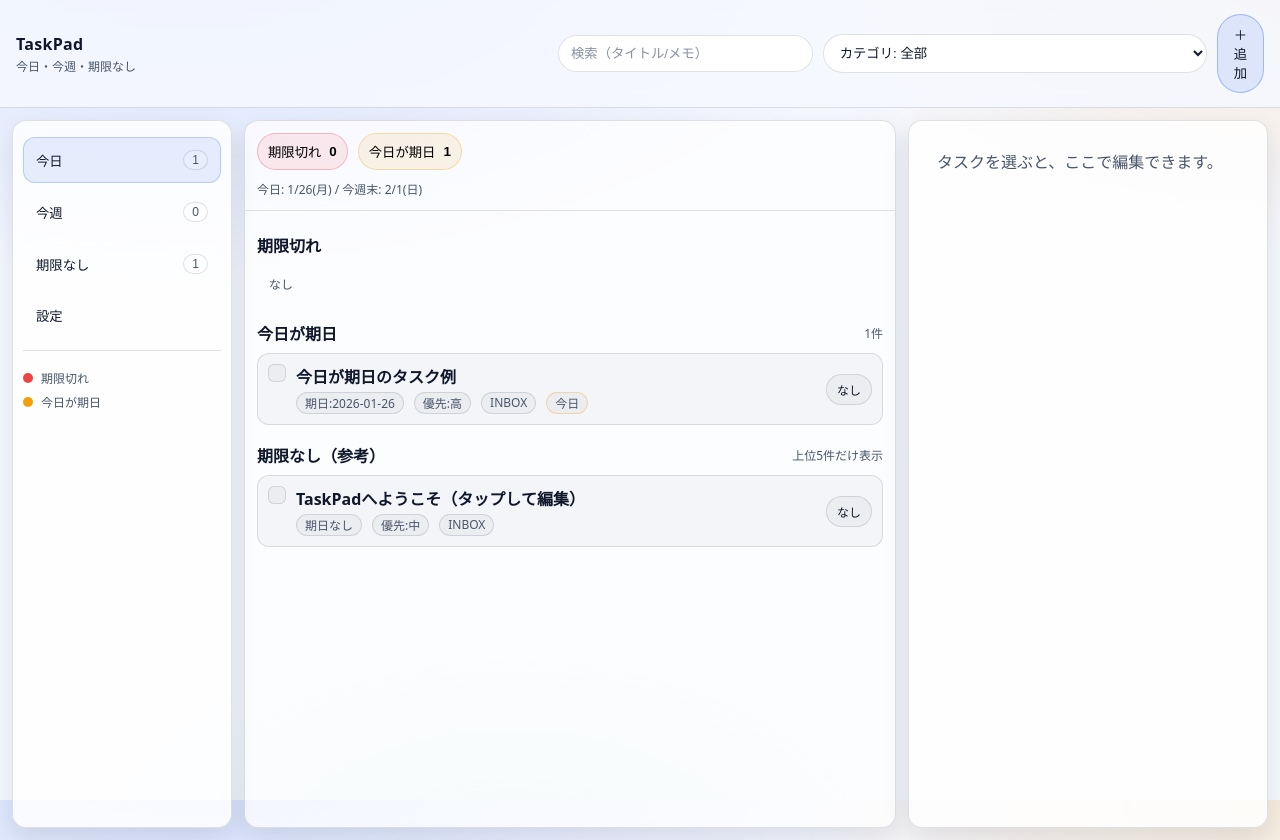
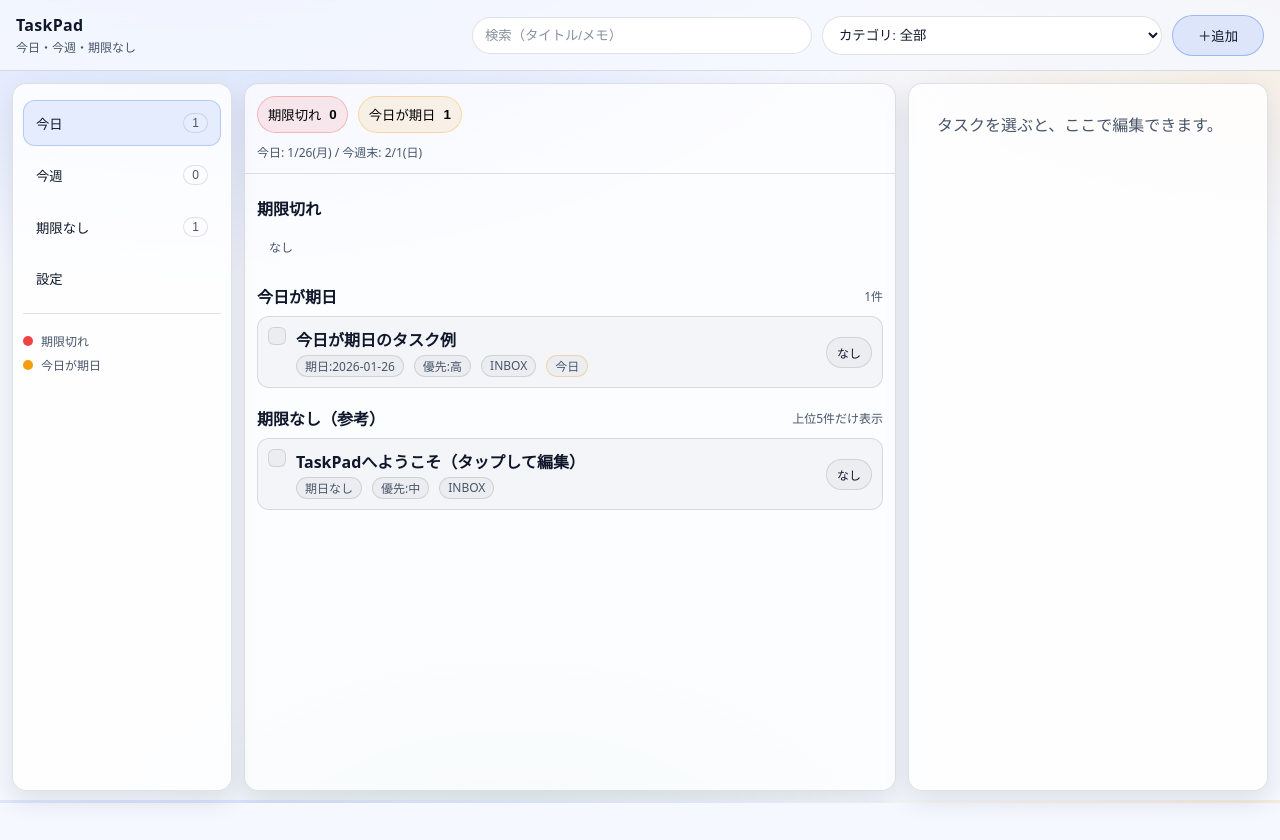
Before and after one commit to hitoshihirai07-hash/taskpad, a plain HTML site: page public/index.html in a window 1280 px wide. After the commit the page ends 803 px from the top, so only its background shows below. Drawn offline with Linux system fonts and the light colour scheme.

Commit message:
Add files via upload

```diff
--- a/public/styles.css
+++ b/public/styles.css
@@ -40,9 +40,11 @@ body{
 .brand__title{font-weight:800; letter-spacing:.3px}
 .brand__sub{font-size:12px; color:var(--muted); margin-top:2px}
 
-.topbar__actions{display:flex; gap:10px; align-items:center}
+.topbar__actions{display:flex; gap:10px; align-items:center; flex-wrap:nowrap; min-width:0}
 .search{
   width:min(38vw, 460px);
+  flex: 1 1 240px;
+  min-width: 160px;
   background: rgba(255,255,255,.95);
   border: 1px solid var(--line);
   color: var(--text);
@@ -53,12 +55,16 @@ body{
 .search::placeholder{color:rgba(71,85,105,.65)}
 
 .btn{
+  display:inline-flex;
+  align-items:center;
+  justify-content:center;
   border:1px solid var(--line);
   background: rgba(15,23,42,.03);
   color: var(--text);
   padding:10px 12px;
   border-radius: 999px;
   cursor:pointer;
+  white-space: nowrap;
 }
 .btn:hover{filter:brightness(1.1)}
 .btn--primary{
@@ -317,7 +323,8 @@ body{
   padding: 10px 12px;
   border-radius: 999px;
   background: rgba(255,255,255,.95);
-  min-width: 160px;
+  min-width: 220px;
+  flex: 1 1 240px;
 }
 @media (max-width: 760px){
   .select--inline{ display:none; }
@@ -345,3 +352,5 @@ body{
   width: 34px;
   justify-content:center;
 }
+
+#newBtn{min-width:92px;}
```
